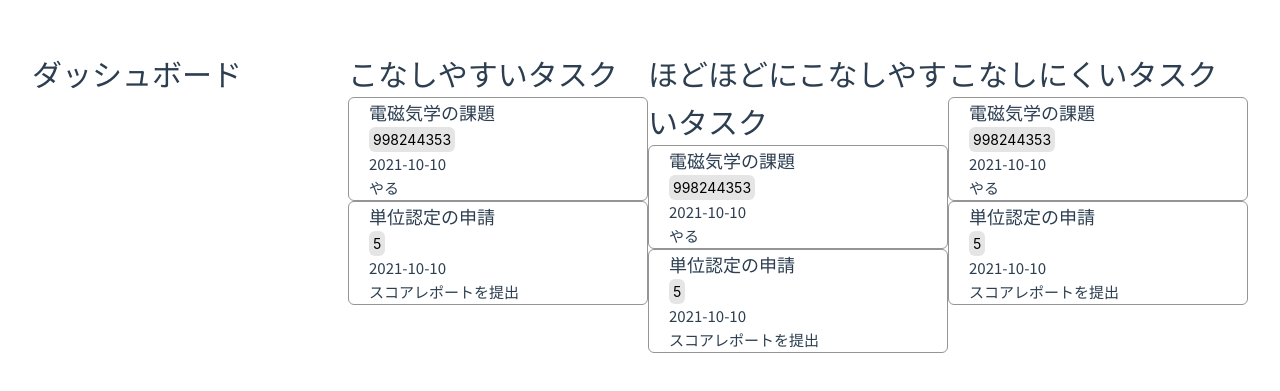
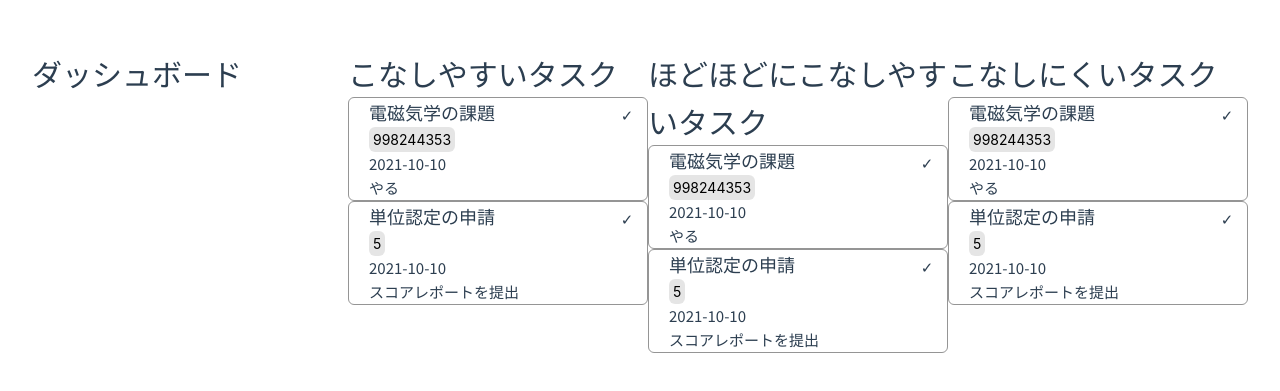
Before and after one commit to traP-jp/yaranai_frontend, a Vue app: page / in a window 1280 px wide. Shown: the part 199-590 px from the top of the page. Built offline with nearby package versions, Linux system fonts and the light colour scheme.

Commit message:
add checkbox

```diff
--- a/src/components/TaskItem.vue
+++ b/src/components/TaskItem.vue
@@ -7,6 +7,9 @@ const props = defineProps<{
 
 <template>
   <div class="container">
+    <div class="checkmark" onclick="console.log('あとでHTTPリクエストを送る')">
+      ✓
+    </div>
     <div class="title">
       {{ props.cont.title }}
     </div>
@@ -25,6 +28,19 @@ const props = defineProps<{
 <style lang="scss" scoped>
 .title {
   font-size: 18px;
+  width:150px;
+}
+.checkmark {
+  margin:5px;
+  float:right;
+  width:30px;
+  height:30px;
+  text-align: center;
+  border-radius: 50%;
+  /*border: 1px solid rgba(0, 0, 0, 0.3);*/
+}
+.checkmark:hover{
+  background-color: rgba(0, 0, 0, 0.3);
 }
 .condition {
   display: flex;
```
